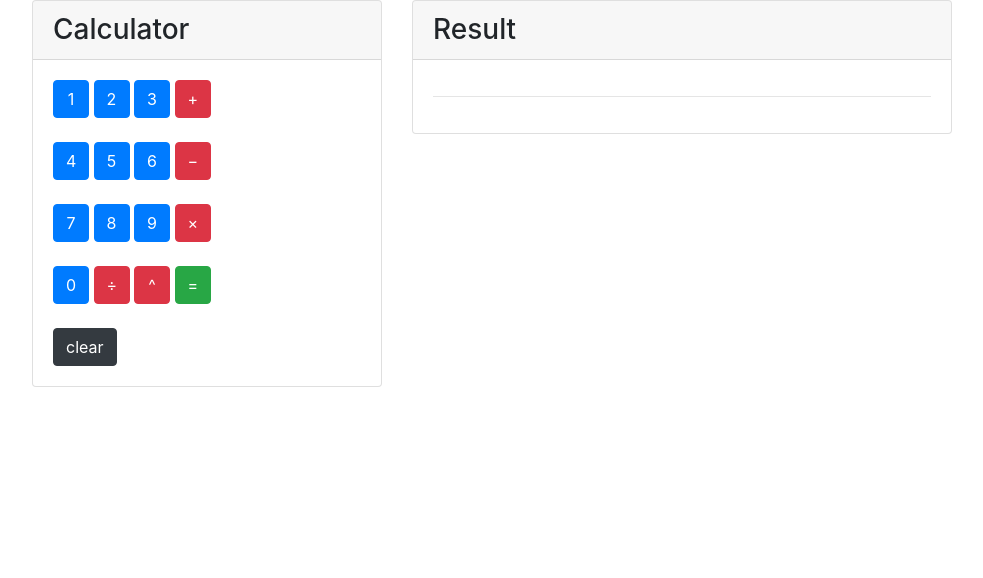
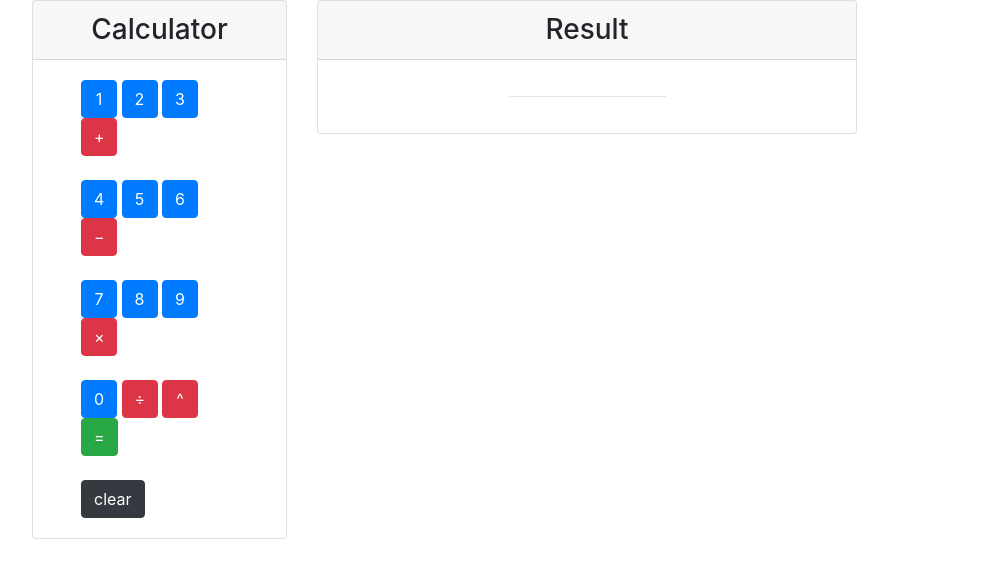
Before and after one commit to cnrudd/jquery-calculator, a plain HTML site: page index.html in a window 1280 px wide. Shown: the whole page, without its empty margins (53-1036 px from the left). Drawn offline with nearby package versions, Linux system fonts and the light colour scheme.

Commit message:
center content via css

```diff
--- a/assets/css/style.css
+++ b/assets/css/style.css
@@ -1,3 +1,7 @@
+.card-body{
+    width: 197px;
+    margin: auto;
+}
 .btn.number,
 .btn.operator {
     width: 36px;
--- a/index.html
+++ b/index.html
@@ -21,9 +21,9 @@
     <div class="row">
 
       <!-- Calculator Card -->
-      <div class="col-lg-4">
+      <div class="col-lg-3 ">
         <div class="card">
-          <h3 class="card-header">Calculator</h3>
+          <h3 class="card-header text-center">Calculator</h3>
 
           <div class="card-body">
             <button id="button-1" class="btn btn-primary number" value="1"><span>1</span></button>
@@ -54,7 +54,7 @@
       <!-- Result Card -->
       <div class="col-lg-6">
         <div class="card">
-          <h3 class="card-header">Result</h3>
+          <h3 class="card-header text-center">Result</h3>
           <div class="card-body">
             <h1 id="first-number"></h1>
             <h1 id="operator"></h1>
```
